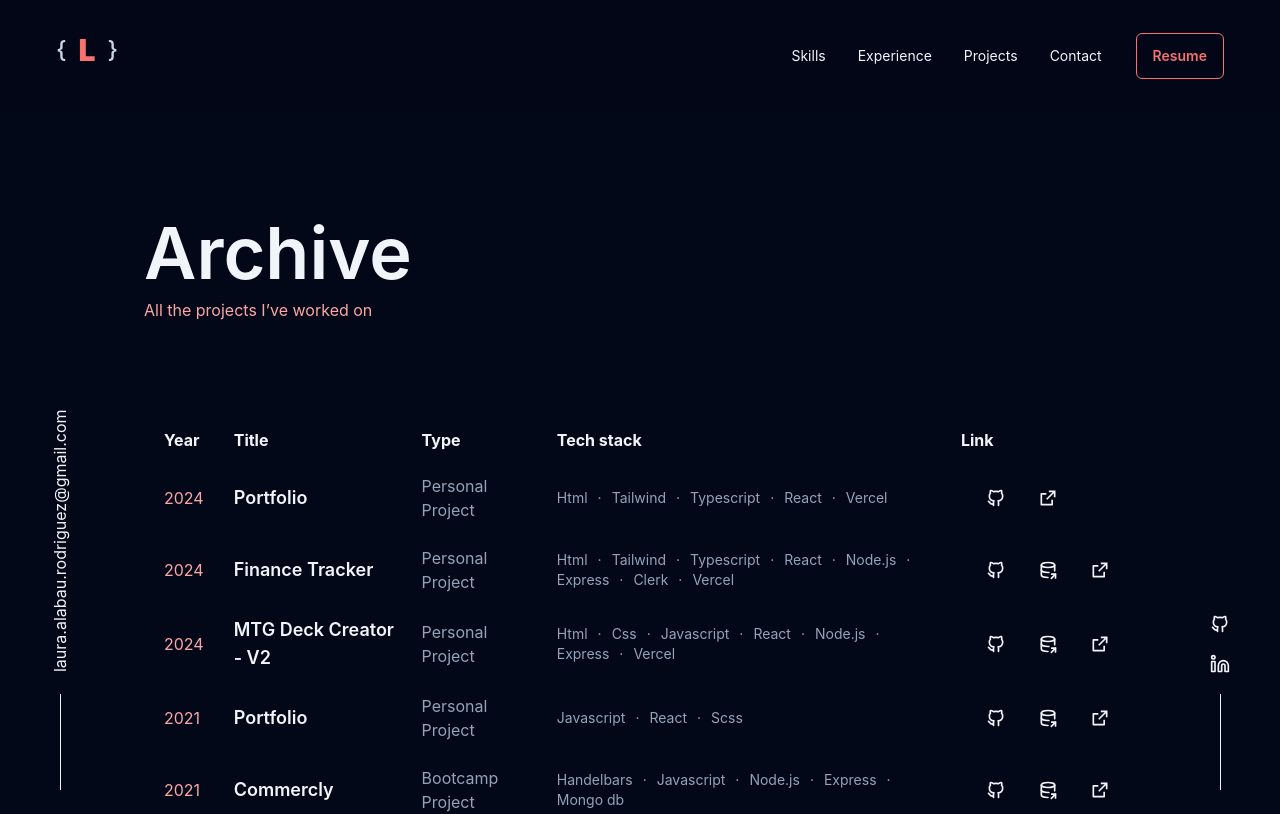
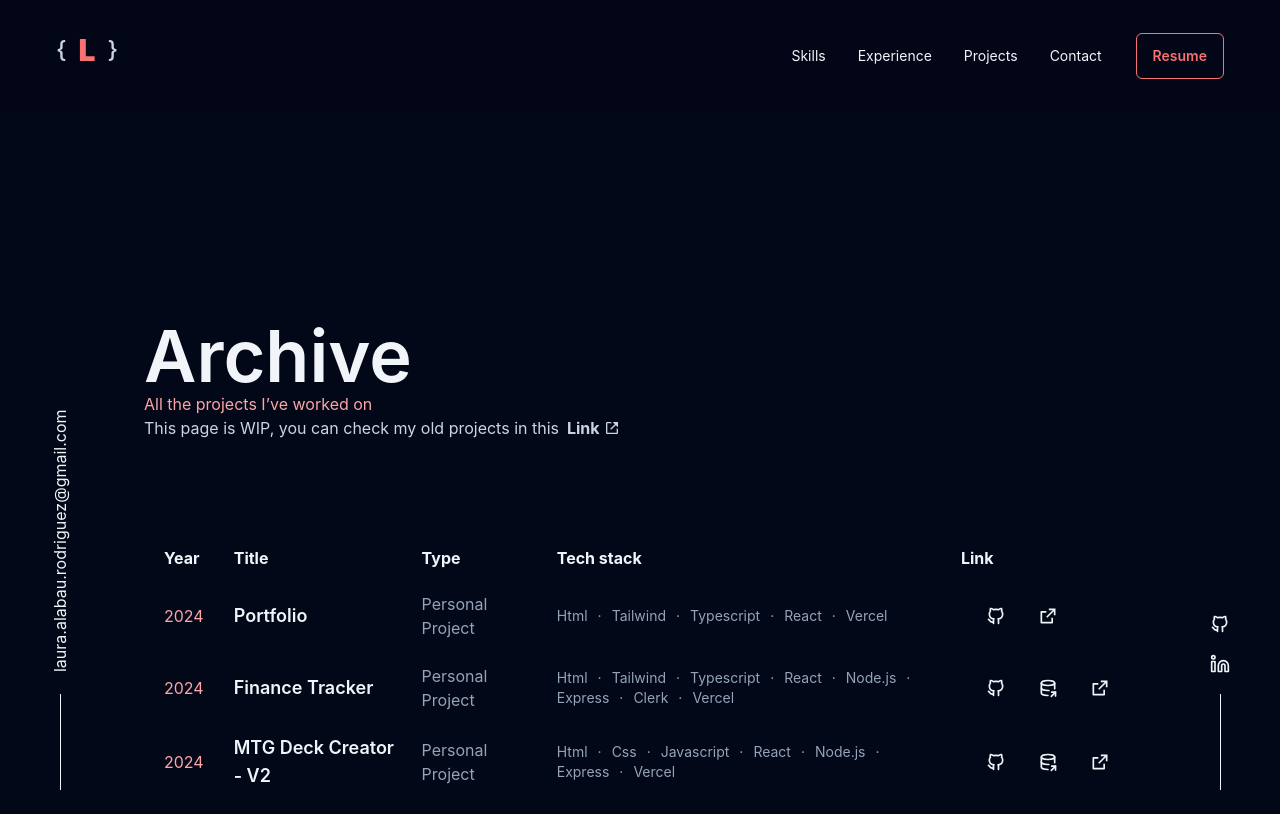
Before and after one commit to lauraAlabau/portfolio-2024, a React (Vite) app: page /all-projects in a window 1280 px wide. Shown: the top 814 px of the page. Built offline with nearby package versions, Linux system fonts and the light colour scheme.

Commit message:
fix: temporary link to old page projects

```diff
--- a/src/pages/AllProjects.tsx
+++ b/src/pages/AllProjects.tsx
@@ -1,3 +1,4 @@
+import { BiLinkExternal } from "react-icons/bi";
 import { ProjectList } from "../components/projectList/ProjectList";
 import { PROJECTS_DATA } from "../utils/projects_data";
 
@@ -5,9 +6,22 @@ const AllProjects = () => {
   return (
     <main className="max-w-[1600px] mx-auto my-0 text-slate-100 lg:py-52 lg:px-36 h-auto  min-h-screen">
       <header>
-        <h1 className="m-0 font-semibold leading-tight text-7xl">Archive</h1>
-        <p className="text-base text-red-300">
+        <h1 className="mt-28 text-3xl ml-2.5 lg:ml-0 font-semibold leading-tight lg:block lg:text-7xl">
+          Archive
+        </h1>
+        <p className="ml-2.5 lg:ml-0 text-base text-red-300">
           All the projects I’ve worked on
+        </p>
+        <p className="lg:flex ml-2.5 lg:ml-0 text-base text-slate-300 ">
+          This page is WIP, you can check my old projects in this
+          <a
+            href="https://laura-alabau-rodriguez.com/"
+            className="inline-flex items-center gap-1 ml-2 font-bold hover:text-red-300"
+            aria-label="Go to my old projects page"
+          >
+            Link
+            <BiLinkExternal className="w-4 h-4" />
+          </a>
         </p>
       </header>
       <div className="my-8 lg:my-24">
```
